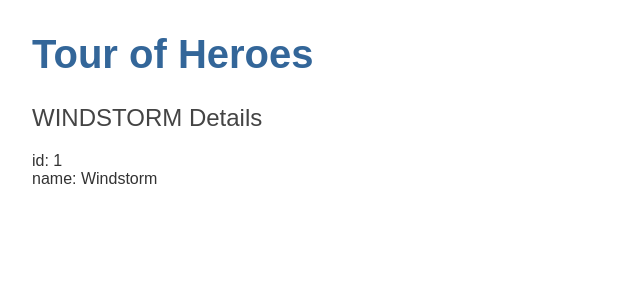
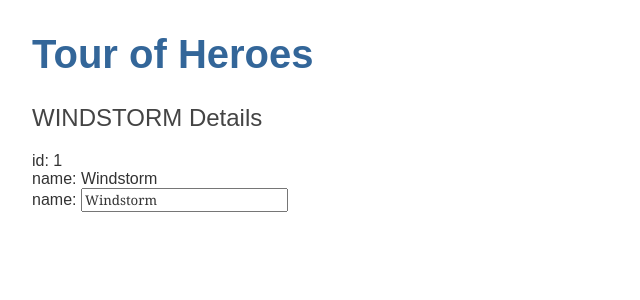
Before and after one commit to myronschippers/ang-todo-list, an Angular app: page / in a window 1280 px wide. Shown: the top 300 px of the page, without its empty margins (0-640 px from the left). Built offline with nearby package versions, Linux system fonts and the light colour scheme.

Commit message:
adding form bindings and registering the FormsModule with the app in order to leverage form two bindings

```diff
--- a/src/app/heroes/heroes.component.html
+++ b/src/app/heroes/heroes.component.html
@@ -2,3 +2,9 @@
 <h2>{{ hero.name | uppercase }} Details</h2>
 <div><span>id: </span>{{ hero.id }}</div>
 <div><span>name: </span>{{ hero.name }}</div>
+<div>
+  <label>
+    name:
+    <input type="text" [(ngModel)]="hero.name" placeholder="name" />
+  </label>
+</div>
```
Also changed, not shown: src/app/app.module.ts (+8 -4 lines).
